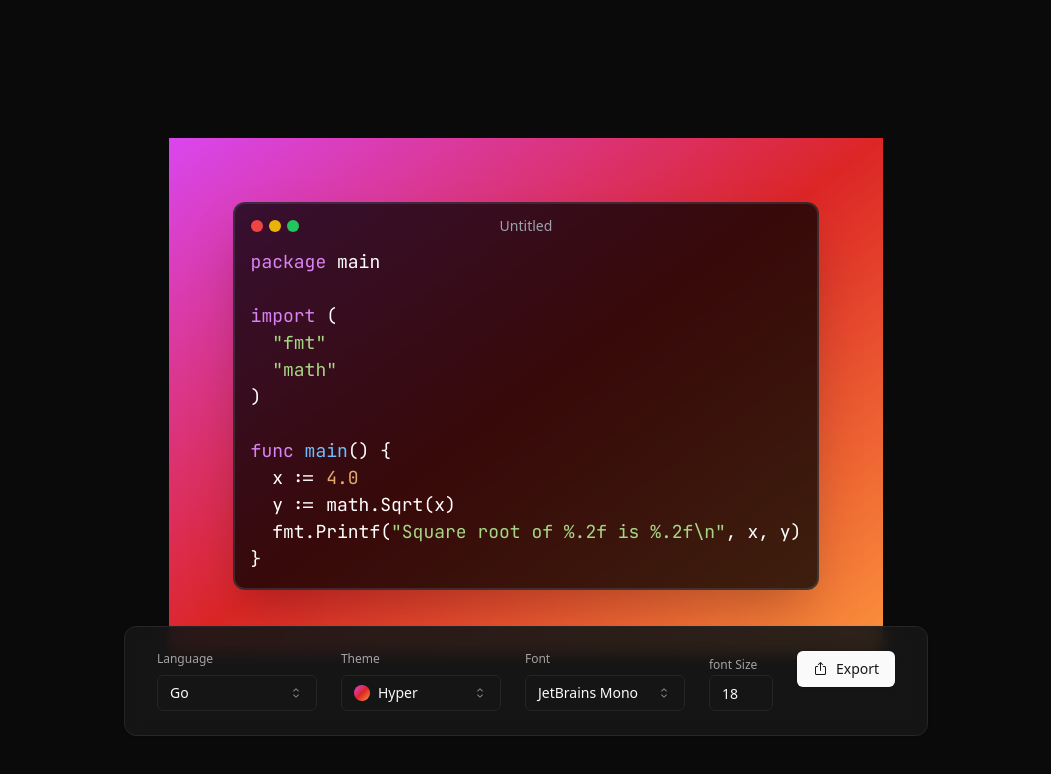
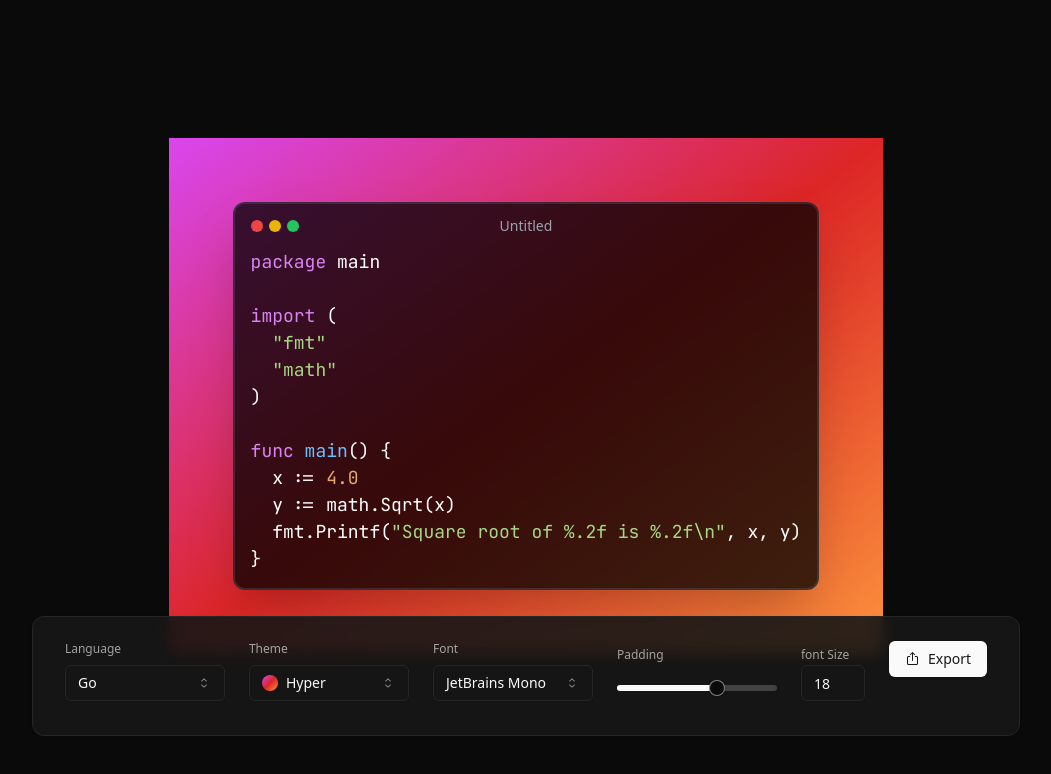
Before and after one commit to Erfan-Asadi/ray.so-clone, a React (Vite) app: page / in a window 1280 px wide. Shown: the top 774 px of the page, without its empty margins (114-1165 px from the left). Built offline with nearby package versions, Linux system fonts and the light colour scheme.

Commit message:
put padding slider

```diff
--- a/src/App.jsx
+++ b/src/App.jsx
@@ -9,6 +9,7 @@ import ThemeSelect from "./components/controls/ThemeSelect";
 import LanguageSelect from "./components/controls/LanguageSelect";
 import FontSelect from "./components/controls/FontSelect";
 import FontSizeInput from "./components/controls/FontSizeInput";
+import PaddingSlider from "./components/controls/PaddingSlider";
 
 function App() {
   const { theme, padding, fontStyle, showBackground } = useStore();
@@ -56,6 +57,7 @@ function App() {
           <LanguageSelect />
           <ThemeSelect />
           <FontSelect />
+          <PaddingSlider />
           <FontSizeInput />
           <ExportOptions targetRef={editorRef} />
         </CardContent>
--- /dev/null
+++ b/src/components/controls/PaddingSlider.jsx
@@ -0,0 +1,26 @@
+import React from "react";
+import { Slider } from "../ui/slider";
+import useStore from "@/store";
+
+const PaddingSlider = () => {
+  const { padding } = useStore();
+  console.log(padding);
+
+  return (
+    <div>
+      <label className="black mb-2 text-xs font-medium text-neutral-400">
+        Padding
+      </label>
+      <Slider
+        className="my-5 w-40"
+        value={[padding]}
+        min={0}
+        max={100}
+        step={4}
+        onValueChange={([padding]) => useStore.setState({ padding })}
+      />
+    </div>
+  );
+};
+
+export default PaddingSlider;
```
Also changed, not shown: src/components/controls/FontSelect.jsx (+4 -6 lines).
